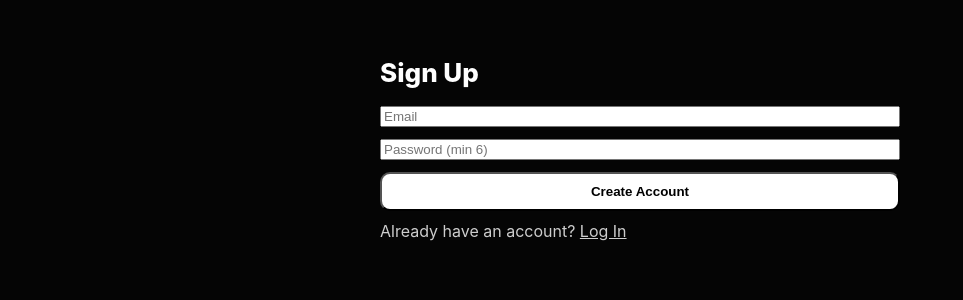
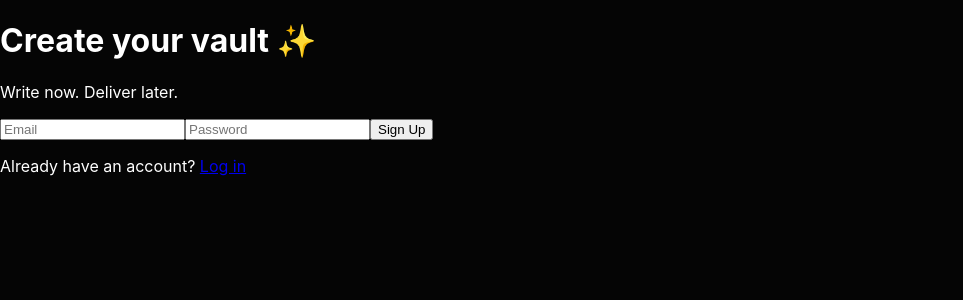
Before and after one commit to emirusmaximus/after-me-starter, a Next.js app: page /signup in a window 1280 px wide. Shown: the top 300 px of the page, without its empty margins (0-963 px from the left). Built offline with nearby package versions, Linux system fonts and the light colour scheme; no server answers.

Commit message:
Update page.tsx

```diff
--- a/app/signup/page.tsx
+++ b/app/signup/page.tsx
@@ -1,36 +1,56 @@
 "use client";
+
+import { useRouter } from "next/navigation";
 import { useState } from "react";
-import { useRouter } from "next/navigation";
-import { supabase } from "../../lib/supabaseClient";
+import { createClient } from "@supabase/supabase-js";
+
+const supabase = createClient(
+  process.env.NEXT_PUBLIC_SUPABASE_URL!,
+  process.env.NEXT_PUBLIC_SUPABASE_ANON_KEY!
+);
 
 export default function SignupPage() {
   const router = useRouter();
   const [email, setEmail] = useState("");
   const [password, setPassword] = useState("");
-  const [err, setErr] = useState("");
+  const [error, setError] = useState("");
 
-  const onSubmit = async (e: React.FormEvent) => {
+  async function handleSignup(e: any) {
     e.preventDefault();
-    setErr("");
     const { error } = await supabase.auth.signUp({ email, password });
-    if (error) return setErr(error.message);
-    router.push("/dashboard");
-  };
+    if (error) setError(error.message);
+    else router.push("/dashboard");
+  }
 
   return (
-    <main style={{ padding: 40, maxWidth: 520, margin: "0 auto" }}>
-      <h1 style={{ fontSize: 26, fontWeight: 800 }}>Sign Up</h1>
-      <form onSubmit={onSubmit} style={{ display: "grid", gap: 12, marginTop: 16 }}>
-        <input placeholder="Email" value={email} onChange={(e)=>setEmail(e.target.value)} />
-        <input type="password" placeholder="Password (min 6)" value={password} onChange={(e)=>setPassword(e.target.value)} />
-        {err && <p style={{ color: "#ff8a8a" }}>{err}</p>}
-        <button style={{ padding: 10, borderRadius: 10, background: "#fff", color: "#000", fontWeight: 700 }}>
-          Create Account
-        </button>
-      </form>
-      <p style={{ opacity: .8, marginTop: 10 }}>
-        Already have an account? <a href="/login" style={{ textDecoration: "underline", color: "white" }}>Log In</a>
-      </p>
+    <main className="auth-page">
+      <div className="auth-card">
+        <h1>Create your vault ✨</h1>
+        <p>Write now. Deliver later.</p>
+
+        <form onSubmit={handleSignup}>
+          <input
+            type="email"
+            placeholder="Email"
+            value={email}
+            onChange={(e) => setEmail(e.target.value)}
+            required
+          />
+          <input
+            type="password"
+            placeholder="Password"
+            value={password}
+            onChange={(e) => setPassword(e.target.value)}
+            required
+          />
+          <button type="submit">Sign Up</button>
+          {error && <p className="error">{error}</p>}
+        </form>
+
+        <p className="switch">
+          Already have an account? <a href="/login">Log in</a>
+        </p>
+      </div>
     </main>
   );
 }
```
